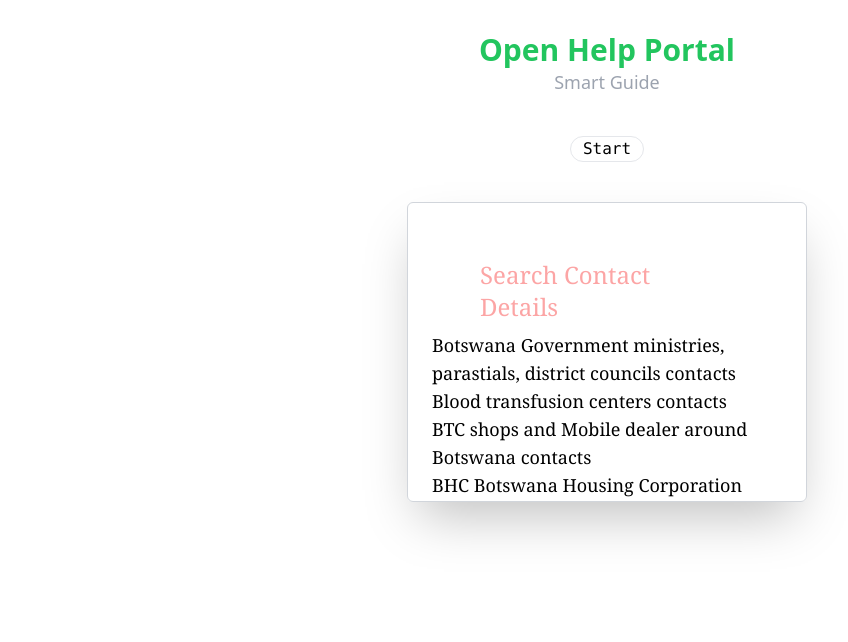
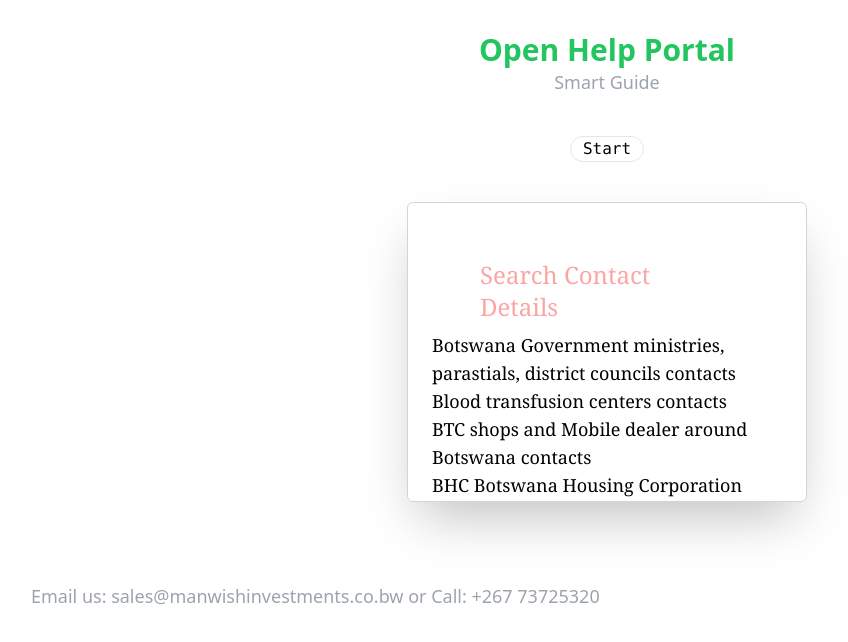
Before and after one commit to Omang/openhelpportal_client, a React (Vite) app: page / in a window 1280 px wide. Shown: the top 642 px of the page, without its empty margins (33-881 px from the left). Built offline with nearby package versions, Linux system fonts and the light colour scheme.

Commit message:
updating llm prompt template

```diff
--- a/src/components/Layout.jsx
+++ b/src/components/Layout.jsx
@@ -15,6 +15,9 @@
 
     </div>
       <Outlet />
+      <p className="md:text-lg text-sm mt-16 mb-2 px-8 text-gray-400">
+          Email us: sales@manwishinvestments.co.bw or Call: +267 73725320
+        </p>
     </div>
   )
 }
```
